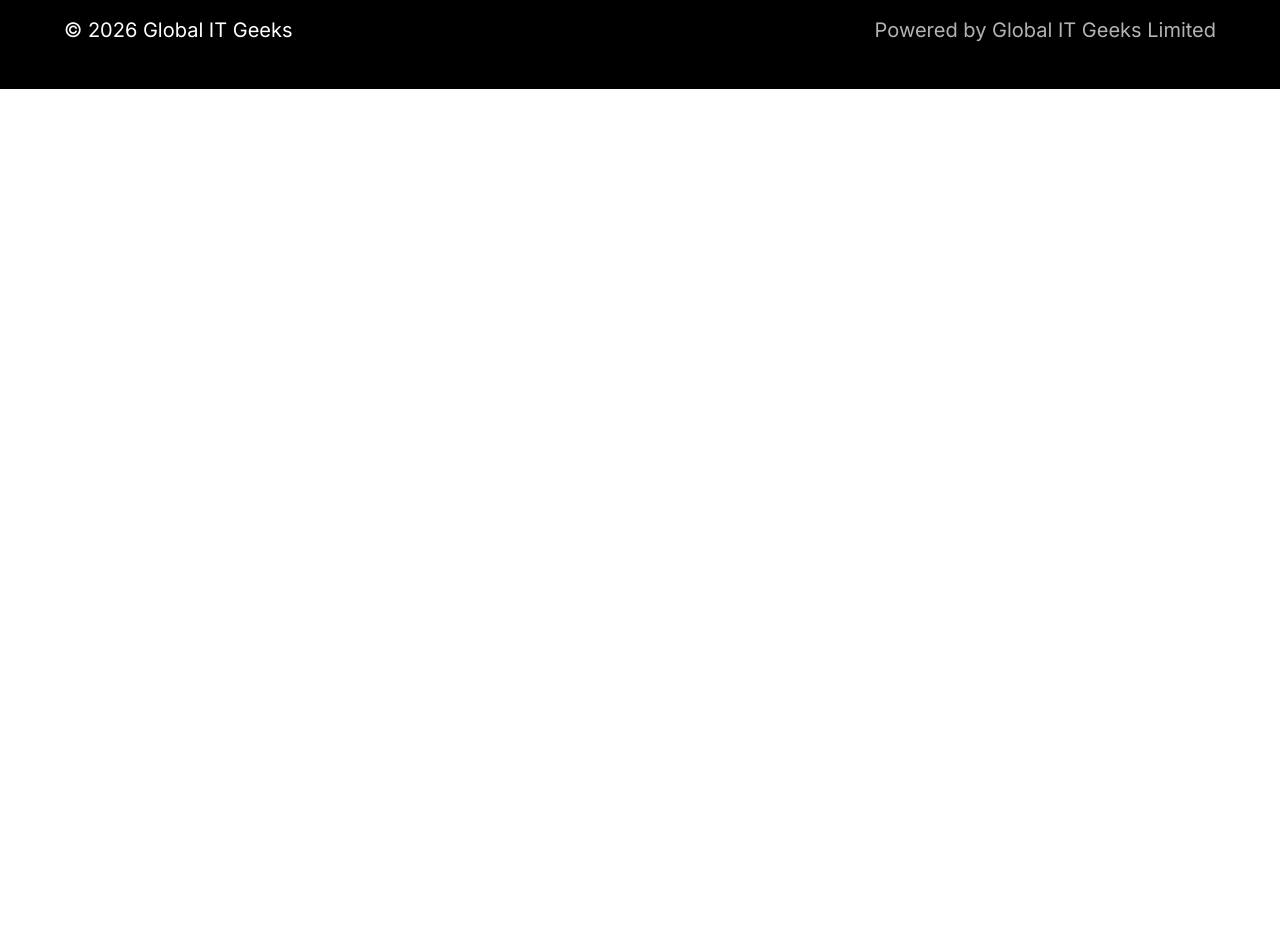
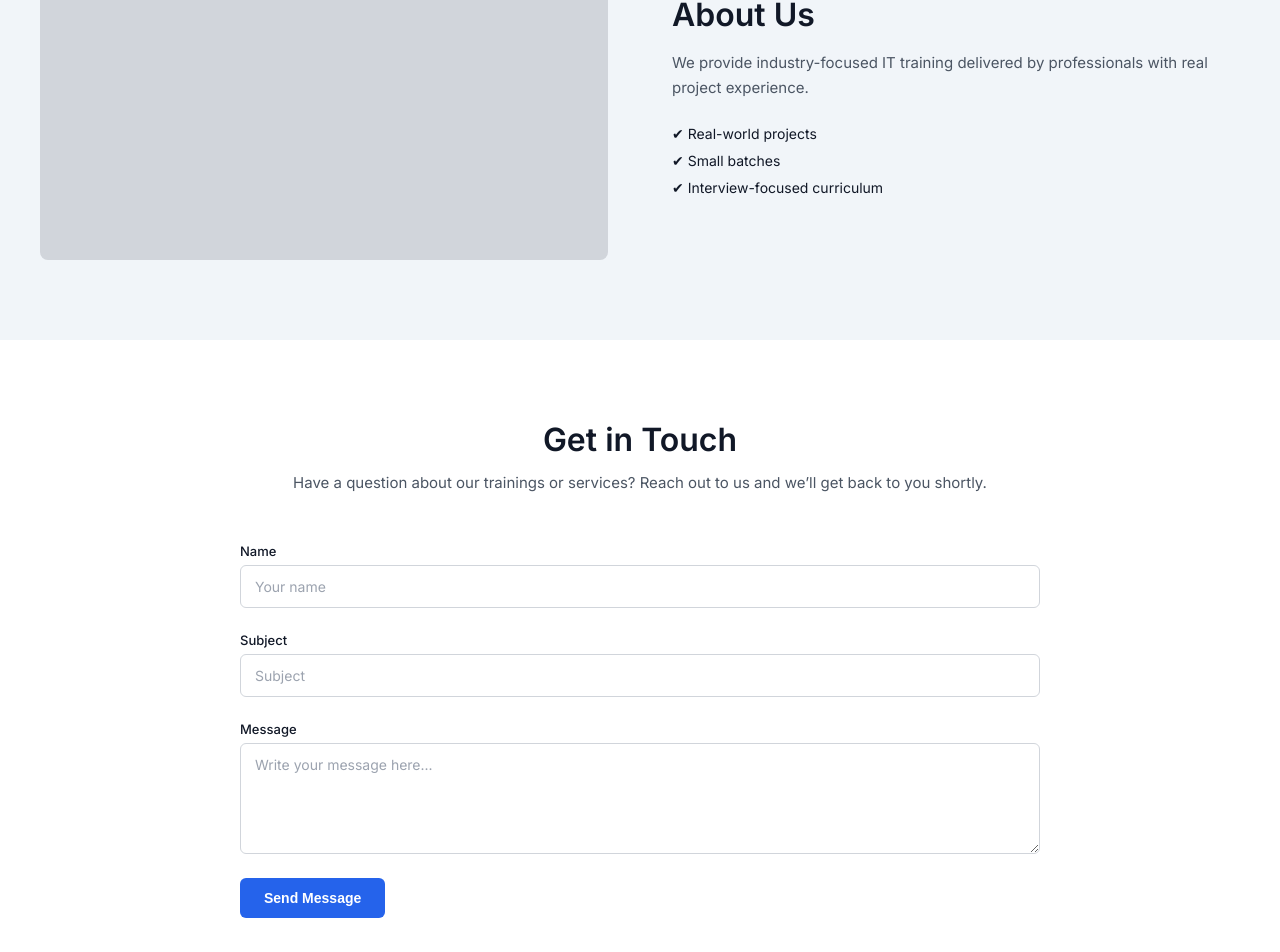
Before and after one commit to kartik-sinha/Global-It-Geeks-Frontend, a React (Vite) app in the folder global-it-geeks/: page /about in a window 1280 px wide. Shown: the part 140-1092 px from the top of the page. Before the commit the page ends 800 px from the top, so only its background shows below. Built offline with nearby package versions, Linux system fonts and the light colour scheme.

Commit message:
tenth commit: added about and contact page

```diff
--- a/global-it-geeks/src/Components/About.jsx
+++ b/global-it-geeks/src/Components/About.jsx
@@ -1,15 +1,22 @@
+import "../Styles/About.css";
+import Contact from "../Components/Contact";
+
 export default function About() {
     return (
-        <section className="bg-slate-100 py-20">
-            <div className="max-w-6xl mx-auto grid md:grid-cols-2 gap-12 px-6">
-                <div className="bg-gray-300 h-64 rounded" />
-                <div>
-                    <h2 className="text-3xl font-bold">About Us</h2>
-                    <p className="mt-4 text-gray-600">
+        <>
+            <section className="about-section">
+                <div className="about-container">
+                    <div className="about-image-placeholder"></div>
+
+                    <div className="about-content">
+                        <h2 className="about-title">About Us</h2>
+
+                        <p className="about-description">
                             We provide industry-focused IT training delivered by professionals
                             with real project experience.
                         </p>
-                    <ul className="mt-6 space-y-2">
+
+                        <ul className="about-list">
                             <li>✔ Real-world projects</li>
                             <li>✔ Small batches</li>
                             <li>✔ Interview-focused curriculum</li>
@@ -17,5 +24,9 @@ export default function About() {
                     </div>
                 </div>
             </section>
+
+            {/* Contact section rendered below About */}
+            <Contact />
+        </>
     );
 }
--- a/global-it-geeks/src/Components/Contact.jsx
+++ b/global-it-geeks/src/Components/Contact.jsx
@@ -0,0 +1,62 @@
+
+import "../Styles/Contact.css";
+
+export default function Contact() {
+    return (
+        <section className="contact-section">
+            <div className="contact-container">
+                {/* Opening line */}
+                <h2 className="contact-title">Get in Touch</h2>
+                <p className="contact-intro">
+                    Have a question about our trainings or services?
+                    Reach out to us and we’ll get back to you shortly.
+                </p>
+
+                {/* Contact form */}
+                <form
+                    className="contact-form"
+                    action="mailto:kartiksinha520@gmail.com"
+                    method="POST"
+                    encType="text/plain"
+                >
+                    <div className="contact-field">
+                        <label htmlFor="name">Name</label>
+                        <input
+                            type="text"
+                            id="name"
+                            name="name"
+                            placeholder="Your name"
+                            required
+                        />
+                    </div>
+
+                    <div className="contact-field">
+                        <label htmlFor="subject">Subject</label>
+                        <input
+                            type="text"
+                            id="subject"
+                            name="subject"
+                            placeholder="Subject"
+                            required
+                        />
+                    </div>
+
+                    <div className="contact-field">
+                        <label htmlFor="message">Message</label>
+                        <textarea
+                            id="message"
+                            name="message"
+                            rows="5"
+                            placeholder="Write your message here..."
+                            required
+                        ></textarea>
+                    </div>
+
+                    <button type="submit" className="contact-submit">
+                        Send Message
+                    </button>
+                </form>
+            </div>
+        </section>
+    );
+}
--- a/global-it-geeks/src/Pages/Contact.jsx
+++ /dev/null
@@ -1,5 +0,0 @@
-import Contact from "../Components/Contact";
-
-export default function AboutPage() {
-    return <Contact />;
-}
--- /dev/null
+++ b/global-it-geeks/src/Styles/About.css
@@ -0,0 +1,55 @@
+.about-section {
+    width: 100%;
+    background-color: #f1f5f9; /* light gray, consistent with testimonials */
+    padding: 80px 24px;
+}
+
+.about-container {
+    max-width: 1200px;
+    margin: 0 auto;
+
+    display: grid;
+    grid-template-columns: 1fr 1fr;
+    gap: 64px;
+    align-items: center;
+}
+
+/* Left side image placeholder */
+.about-image-placeholder {
+    width: 100%;
+    height: 320px;
+    background-color: #d1d5db; /* neutral gray */
+    border-radius: 8px;
+}
+
+/* Right side content */
+.about-content {
+    display: flex;
+    flex-direction: column;
+}
+
+.about-title {
+    font-size: 32px;
+    font-weight: 600;
+    margin-bottom: 16px;
+}
+
+.about-description {
+    font-size: 15px;
+    line-height: 1.7;
+    color: #4b5563;
+    margin-bottom: 24px;
+}
+
+/* Feature list */
+.about-list {
+    list-style: none;
+    padding: 0;
+    margin: 0;
+}
+
+.about-list li {
+    font-size: 14px;
+    color: #111827;
+    margin-bottom: 10px;
+}
--- /dev/null
+++ b/global-it-geeks/src/Styles/Contact.css
@@ -0,0 +1,86 @@
+.contact-section {
+    width: 100%;
+    padding: 80px 24px;
+    background-color: #ffffff;
+}
+
+.contact-container {
+    max-width: 800px;
+    margin: 0 auto;
+}
+
+.contact-title {
+    font-size: 32px;
+    font-weight: 600;
+    margin-bottom: 12px;
+    text-align: center;
+}
+
+.contact-intro {
+    font-size: 15px;
+    line-height: 1.6;
+    color: #4b5563;
+    text-align: center;
+    margin-bottom: 48px;
+}
+
+/* Form */
+.contact-form {
+    display: flex;
+    flex-direction: column;
+    gap: 24px;
+}
+
+/* Field wrapper */
+.contact-field {
+    display: flex;
+    flex-direction: column;
+}
+
+.contact-field label {
+    font-size: 13px;
+    font-weight: 500;
+    margin-bottom: 6px;
+    color: #111827;
+}
+
+.contact-field input,
+.contact-field textarea {
+    font-family: inherit;
+    font-size: 14px;
+    padding: 12px 14px;
+    border: 1px solid #d1d5db;
+    border-radius: 6px;
+    outline: none;
+    transition: border-color 0.2s ease, box-shadow 0.2s ease;
+}
+
+.contact-field input::placeholder,
+.contact-field textarea::placeholder {
+    color: #9ca3af;
+}
+
+.contact-field input:focus,
+.contact-field textarea:focus {
+    border-color: #2563eb;
+    box-shadow: 0 0 0 2px rgba(37, 99, 235, 0.15);
+}
+
+/* Submit button */
+.contact-submit {
+    align-self: flex-start;
+    padding: 12px 24px;
+    font-size: 14px;
+    font-weight: 600;
+    color: #ffffff;
+    background-color: #2563eb;
+    border: none;
+    border-radius: 6px;
+    cursor: pointer;
+    transition: background-color 0.2s ease, transform 0.2s ease;
+}
+
+.contact-submit:hover {
+    background-color: #1d4ed8;
+    transform: translateY(-1px);
+}
```
Lines whose indentation alone changed are shown as unchanged.
